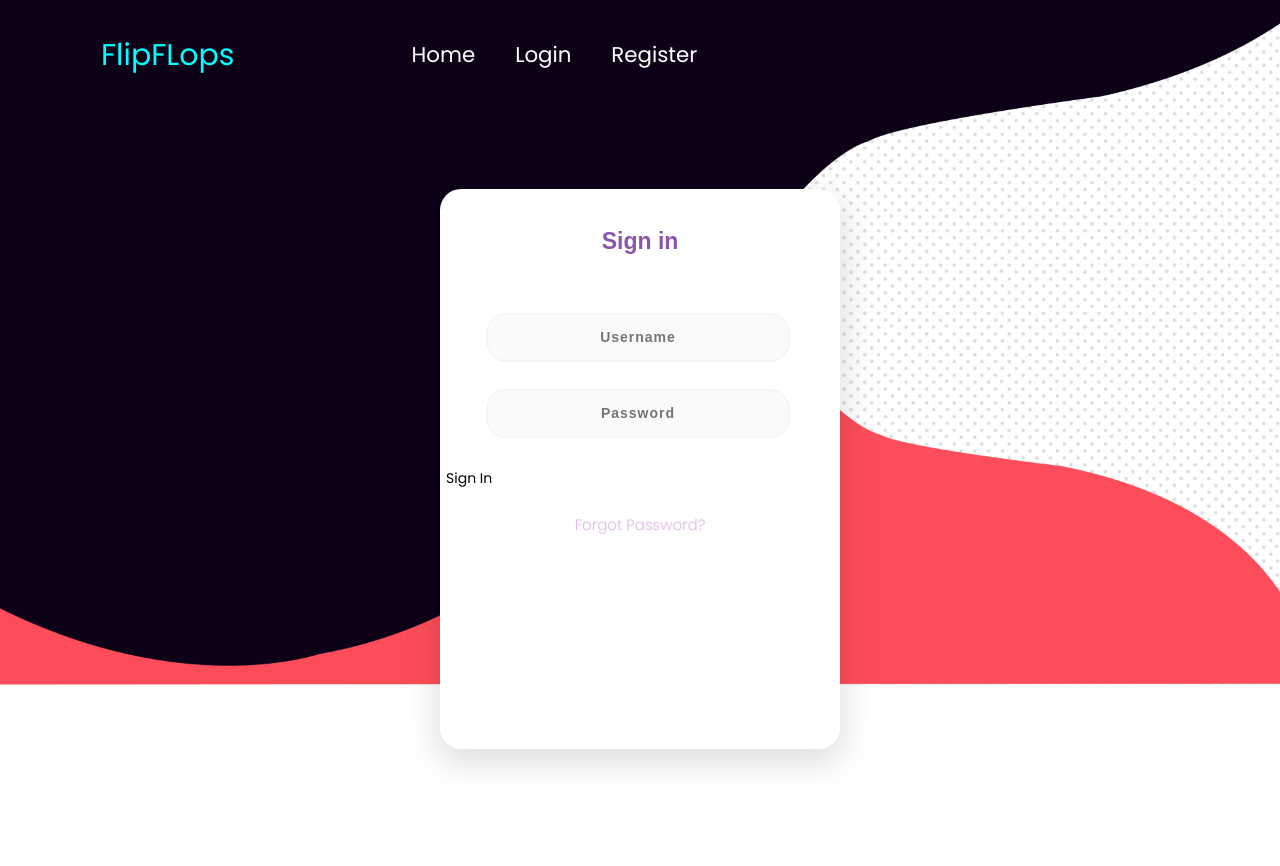
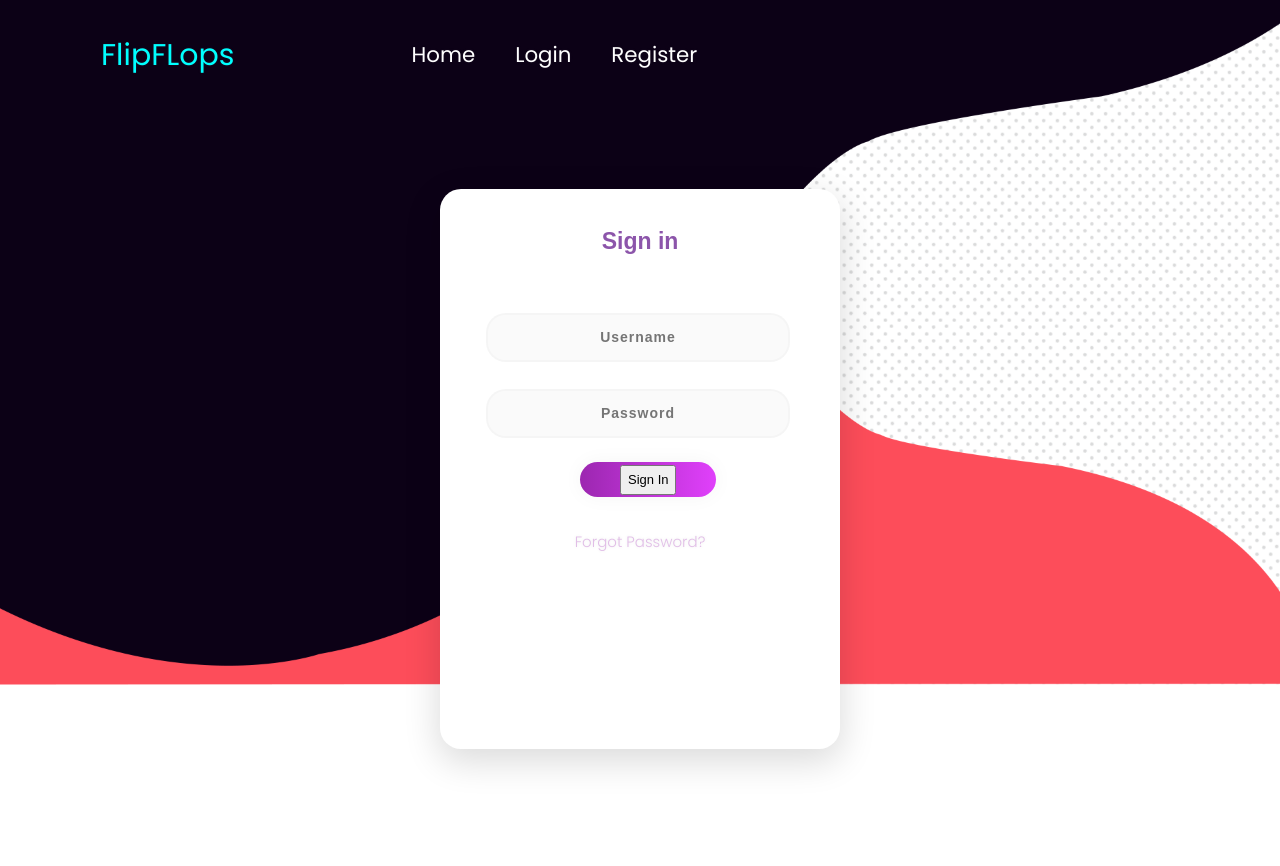
Before and after one commit to Rohankhadka33/FlipFlops, a Django app: page /login in a window 1280 px wide. Shown: the top 866 px of the page. Run offline with Django 4.2, Linux system fonts and the light colour scheme; some libraries are stand-ins or nearby versions.

Commit message:
product adding property made

```diff
--- a/static/css/login.css
+++ b/static/css/login.css
@@ -6,7 +6,6 @@
         margin: 7em auto;
         border-radius: 1.5em;
         box-shadow: 0px 11px 35px 2px rgba(0, 0, 0, 0.14);
-
     }
 
     .sign {
@@ -67,18 +66,12 @@
 
     }
 
-  .submit-button{
-    background-color:transparent;
-    border:none;
-}
-
-
-
+    .submit {
       cursor: pointer;
         border-radius: 5em;
         color: #fff;
         background: linear-gradient(to right, #9C27B0, #E040FB);
-        border: none;
+        border: 0;
         padding-left: 40px;
         padding-right: 40px;
         padding-bottom: 10px;
@@ -87,9 +80,7 @@
         margin-left: 35%;
         font-size: 13px;
         box-shadow: 0 0 20px 1px rgba(0, 0, 0, 0.04);
-
     }
-
 
     .forgot {
         text-shadow: 0px 0px 3px rgba(117, 117, 117, 0.12);
--- a/templates/indexbase.html
+++ b/templates/indexbase.html
@@ -45,8 +45,8 @@
                     <div class="collapse navbar-collapse" id="navbarNavAltMarkup">
                         <div class="navbar-nav">
                             <a class="nav-item nav-link" href="/">Home</a>
-                            <a class="nav-item nav-link" href="/login">Login</a>
-                            <a class="nav-item nav-link" href="/register">Register</a>
+                            <a class="nav-item nav-link" href="../templates/login.html">Login</a>
+                            <a class="nav-item nav-link" href="../templates/register.html">Register</a>
 
                         </div>
                     </div>
@@ -182,6 +182,8 @@
         $('#myCarousel').carousel({
             interval: false
         });
+    });
+
 
         //scroll slides on swipe for touch enabled devices
 
```
